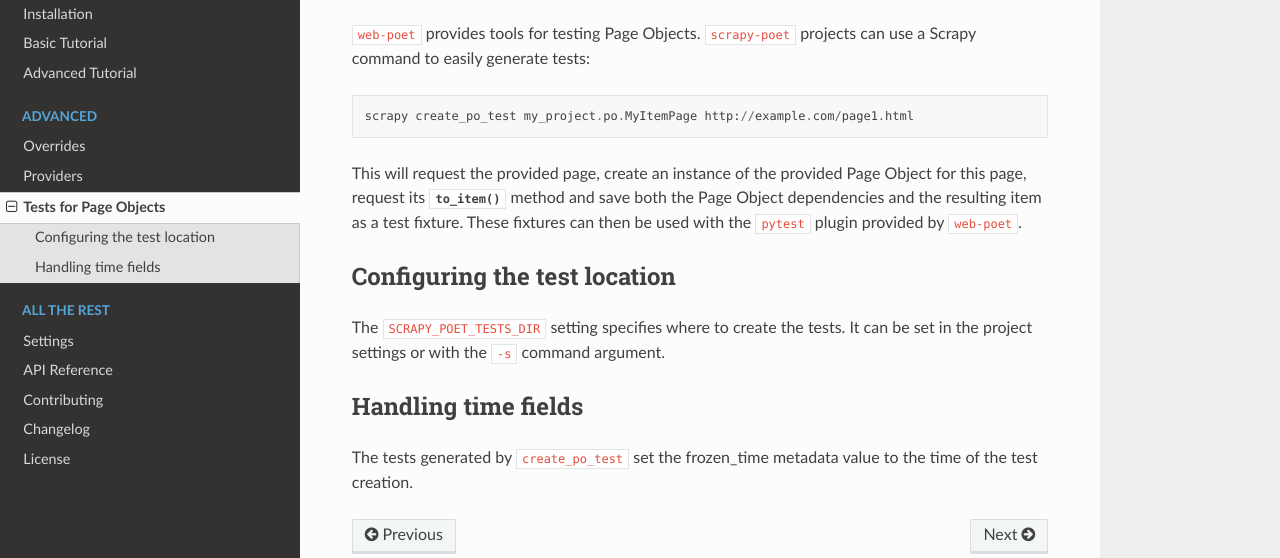
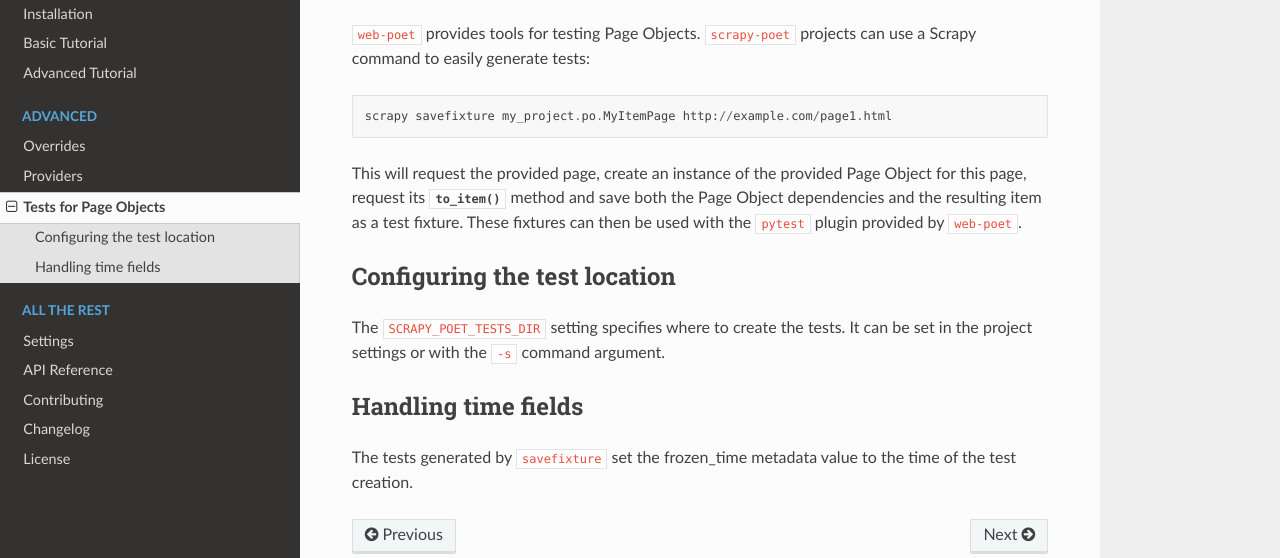
Before and after one commit to scrapinghub/scrapy-poet, a Sphinx documentation site: the page built from docs/testing.rst, in a window 1280 px wide. Shown: the part 138-696 px from the top of the page. Built offline with Sphinx 7.4.7 and the Read the Docs theme 2.0.0, drawn with Linux system fonts in a browser that asks for light colours.

Commit message:
Rename the command.

```diff
--- a/docs/settings.rst
+++ b/docs/settings.rst
@@ -85,7 +85,7 @@ SCRAPY_POET_TESTS_DIR
 
 Default: ``None``
 
-Sets the location where the ``create_po_test`` command creates tests. When set
-to ``None``, uses the ``fixtures`` directory in the current directory.
+Sets the location where the ``savefixture`` command creates tests. When set to
+``None``, uses the ``fixtures`` directory in the current directory.
 
 More info at :ref:`testing`.
--- a/docs/testing.rst
+++ b/docs/testing.rst
@@ -8,7 +8,7 @@ Tests for Page Objects
 <web-poet:web-poet-testing>`. ``scrapy-poet`` projects can use a Scrapy command
 to easily generate tests::
 
-    scrapy create_po_test my_project.po.MyItemPage http://example.com/page1.html
+    scrapy savefixture my_project.po.MyItemPage http://example.com/page1.html
 
 This will request the provided page, create an instance of the provided Page
 Object for this page, request its :meth:`~web_poet.pages.ItemPage.to_item`
@@ -25,6 +25,5 @@ can be set in the project settings or with the ``-s`` command argument.
 Handling time fields
 ====================
 
-The tests generated by ``create_po_test`` set the :ref:`frozen_time metadata
-value <web-poet:web-poet-testing-frozen_time>` to the time of the test
-creation.
+The tests generated by ``savefixture`` set the :ref:`frozen_time metadata value
+<web-poet:web-poet-testing-frozen_time>` to the time of the test creation.
--- a/setup.py
+++ b/setup.py
@@ -11,7 +11,7 @@ setup(
     url="https://github.com/scrapinghub/scrapy-poet",
     packages=find_packages(exclude=["tests", "example"]),
     entry_points={
-        "scrapy.commands": ["create_po_test = scrapy_poet.commands:CreatePOTestCommand"]
+        "scrapy.commands": ["savefixture = scrapy_poet.commands:SaveFixtureCommand"]
     },
     install_requires=[
         "andi >= 0.4.1",
```
Also changed, not shown: 1 other file.
